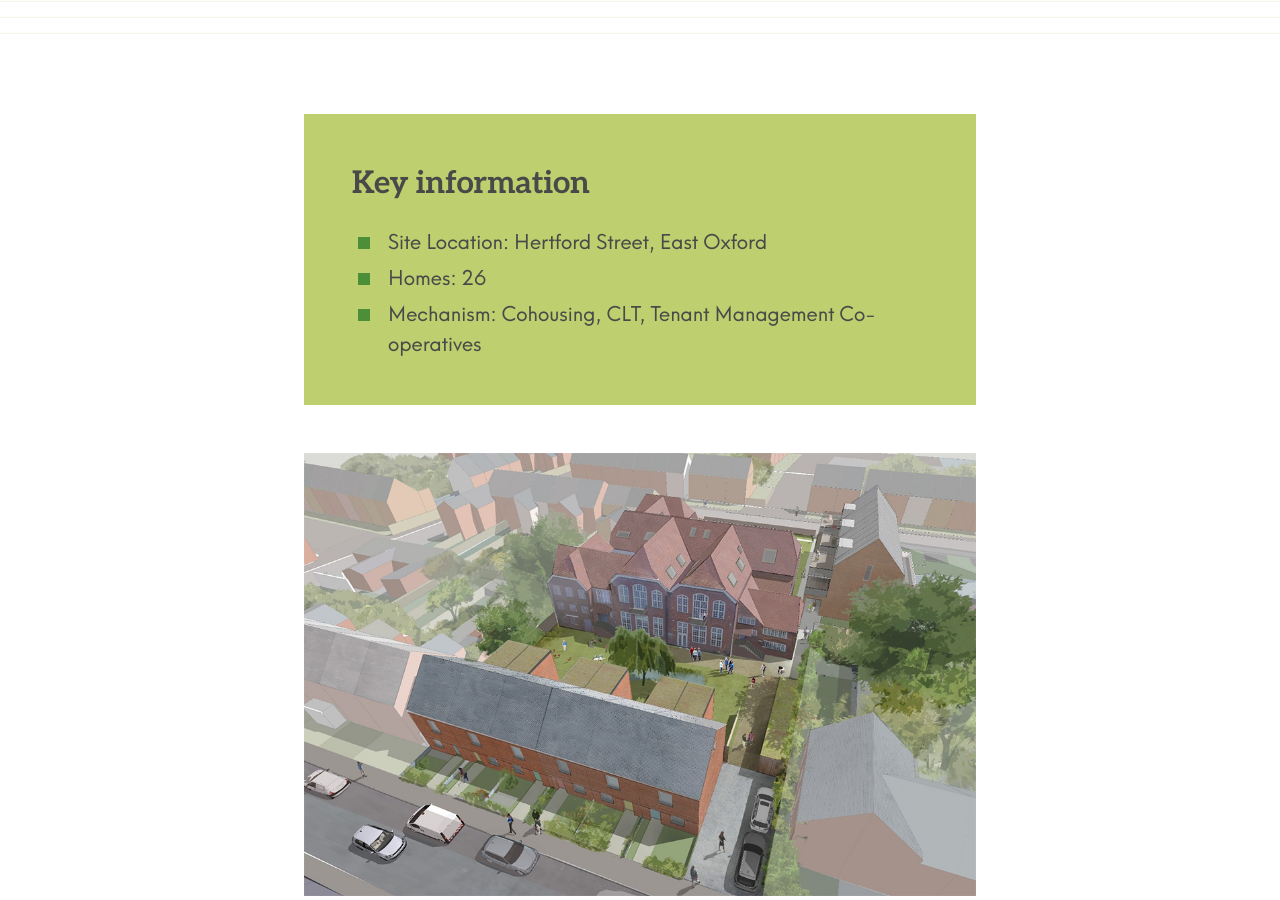
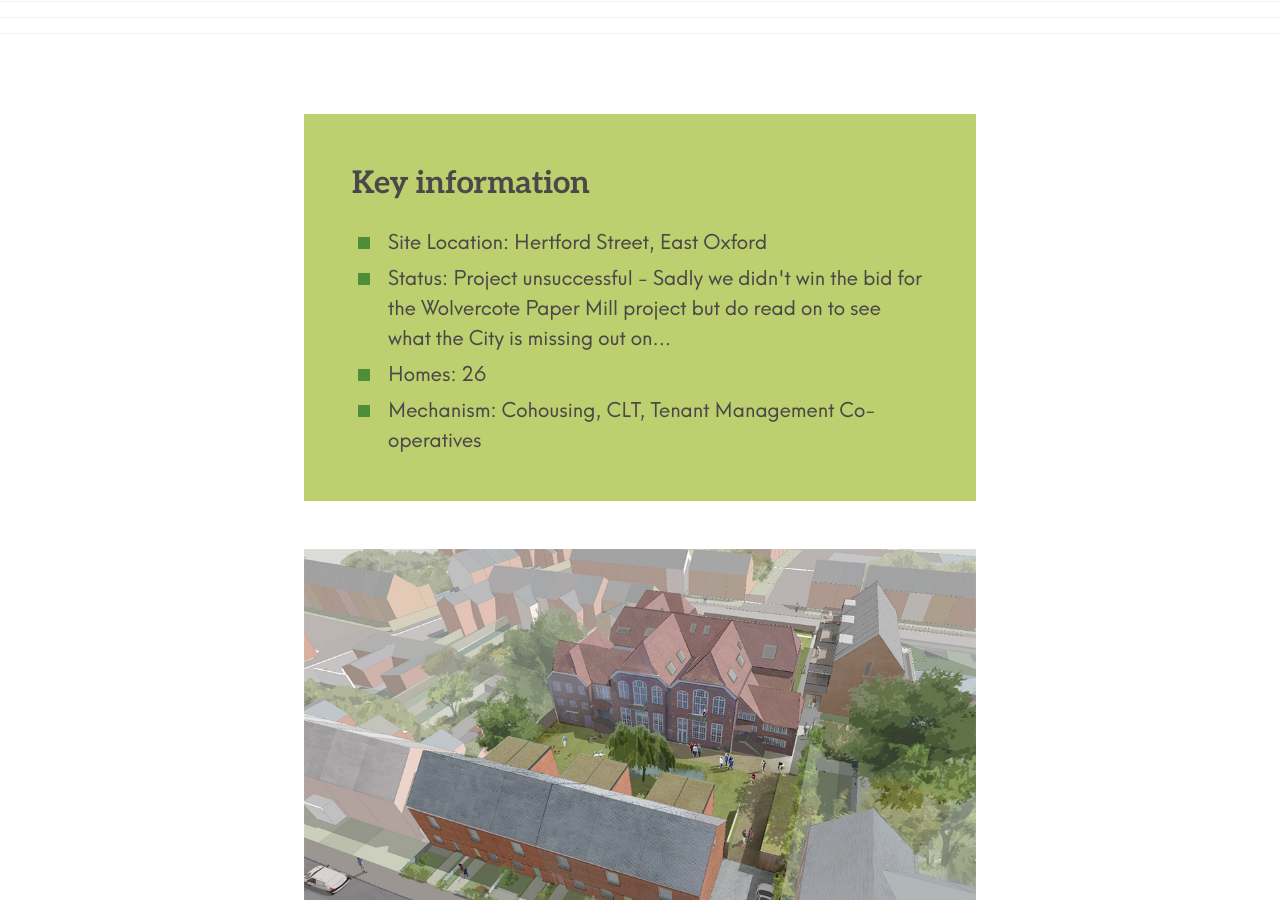
Before and after one commit to johnpuddephatt/oclt, a Jekyll site: the page built from _projects/irving.md, in a window 1280 px wide and 900 px high, scrolled down 421 px. Built offline with Jekyll 4.4.1, drawn with Linux system fonts in a browser that asks for light colours.

Commit message:
Update from Forestry.io Oxfordshire CLT updated _projects/irving.md

```diff
--- a/_projects/irving.md
+++ b/_projects/irving.md
@@ -9,8 +9,7 @@ layout: project
 <div class="pullout-box">
 <h2>Key information</h2>
 <ul>
-<li>Site Location: Hertford Street, East Oxford</li>
-<li>Homes: 26</li>
+<li>Site Location: Hertford Street, East Oxford</li><li>Status: Project unsuccessful - Sadly we didn't win the bid for the Wolvercote Paper Mill project but do read on to see what the City is missing out on...</li> <li>Homes: 26</li>
 <li>Mechanism: Cohousing, CLT, Tenant Management Co-operatives</li>
 </ul>
 </div>
```
